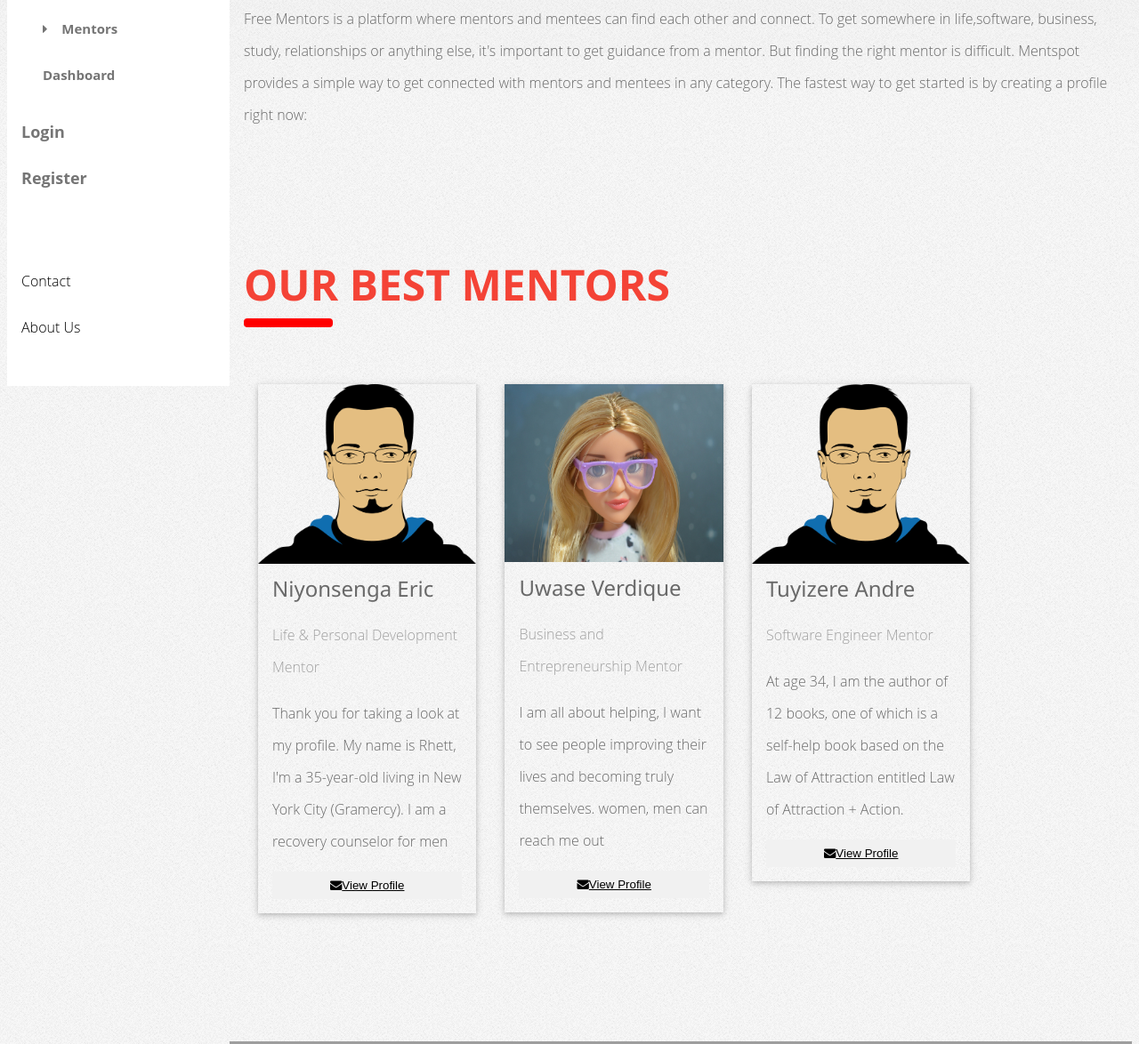
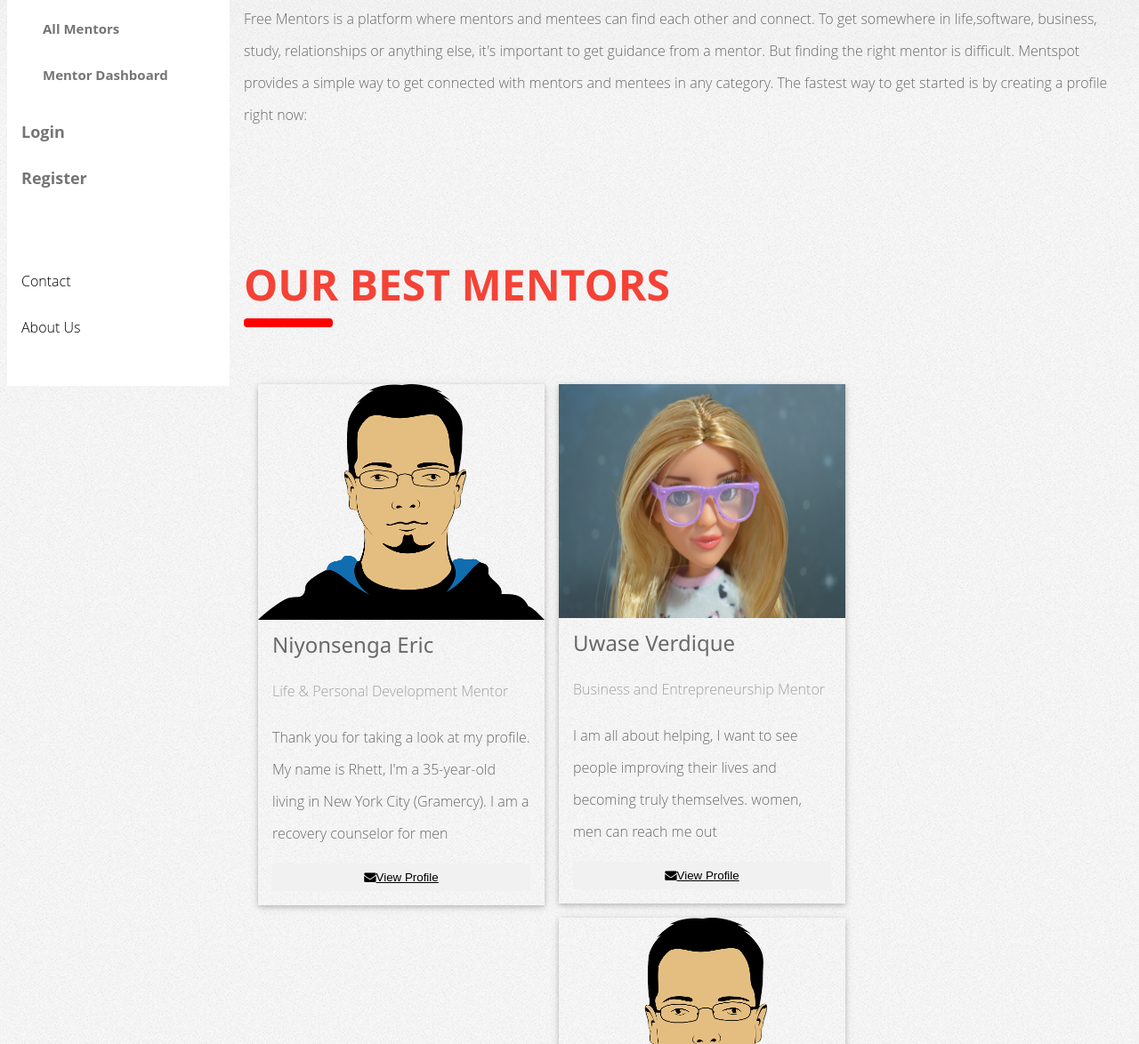
Before and after one commit to Jajabenit250/Free-Mentors, a website: page UI/index.html in a window 1280 px wide. Shown: the part 366-1540 px from the top of the page at 89% size. Drawn offline with Linux system fonts and the light colour scheme; files whose address does not match are found by name.

Commit message:
fixing-homepage [finishes #168260302]

```diff
--- a/UI/index.html
+++ b/UI/index.html
@@ -34,9 +34,8 @@
 				Mentors <i class="fa fa-caret-down"></i>
 			</a>
 			<div id="navResponsive" class="fmentors-bar-block fmentors-hide fmentors-padding-large fmentors-medium">
-				<a href="mentors.html" class="fmentors-bar-item fmentors-button"><i
-						class="fa fa-caret-right fmentors-margin-right"></i>Mentors</a>
-				<a href="mentors_dash.html" class="fmentors-bar-item fmentors-button">Dashboard</a>
+				<a href="mentors.html" class="fmentors-bar-item fmentors-button">All Mentors</a>
+				<a href="mentors_dash.html" class="fmentors-bar-item fmentors-button">Mentor Dashboard</a>
 			</div>
 			<a href="login.html" class="fmentors-bar-item fmentors-button">Login</a>
 			<a href="register.html" class="fmentors-bar-item fmentors-button">Register</a>
@@ -106,11 +105,11 @@
 			</p>
 		</div>
 
-		<div class="fmentors-container" style="padding:128px 16px" id="team">
+		<div class="fmentors-container" style="padding:128px 16px">
 			<h1 class="fmentors-xxxlarge fmentors-text-red"><b>OUR BEST MENTORS</b></h1>
 			<hr style="width:90px;border:5px solid red" class="fmentors-round">
-			<div class="fmentors-row" style="margin-top:64px">
-				<div class="fmentors-col l3 s6 fmentors-container fmentors-margin-bottom">
+			<div class="fmentors-row-padding" style="margin-top:64px">
+				<div class="fmentors-third fmentors-container fmentors-margin-bottom">
 					<div class="fmentors-card">
 						<img src="images/manpic.png" alt="John" style="width:100%">
 						<div class="fmentors-container">
@@ -127,7 +126,7 @@
 						</div>
 					</div>
 				</div>
-				<div class="fmentors-col l3 s6 fmentors-container fmentors-margin-bottom">
+				<div class="fmentors-third fmentors-container fmentors-margin-bottom">
 					<div class="fmentors-card">
 						<img src="images/womanpic.jpg" alt="Jane" style="width:100%">
 						<div class="fmentors-container">
@@ -144,7 +143,7 @@
 						</div>
 					</div>
 				</div>
-				<div class="fmentors-col l3 s6 fmentors-container fmentors-margin-bottom">
+				<div class="fmentors-third fmentors-container fmentors-margin-bottom">
 					<div class="fmentors-card">
 						<img src="images/manpic.png" alt="Mike" style="width:100%">
 						<div class="fmentors-container">
@@ -170,7 +169,7 @@
 					<p><i class="fa fa-envelope fmentors-xxlarge fmentors-text-light-grey"></i></p>
 					<p>mail@jajabenit.com</p>
 				</div>
-				<div class="fmentors-third fmentors-teal">
+				<div class="fmentors-half fmentors-teal">
 					<p><i class="fa fa-phone fmentors-xxlarge fmentors-text-light-grey"></i></p>
 					<p>0782979784</p>
 				</div>
@@ -193,16 +192,13 @@
 						class="fa fa-paper-plane fmentors-margin-right"></i>Send Message</button>
 			</form>
 		</div>
-
+		<!-- Footer -->
+		<footer class="fmentors-center fmentors-black fmentors-padding-16">
+			<p>Copyright @2019 by Benit Havugimana - <a href="" title="Free Mentors" target="_blank"
+					class="fmentors-hover-text-green">Free Mentors</a></p>
+		</footer>
 	</div>
 
-
-
-	<!-- Footer -->
-	<footer class="fmentors-center fmentors-black fmentors-padding-16">
-		<p>Copyright @2019 by Benit Havugimana - <a href="" title="Free Mentors" target="_blank"
-				class="fmentors-hover-text-green">Free Mentors</a></p>
-	</footer>
 
 	<script src="./js/main.js">
 
```
